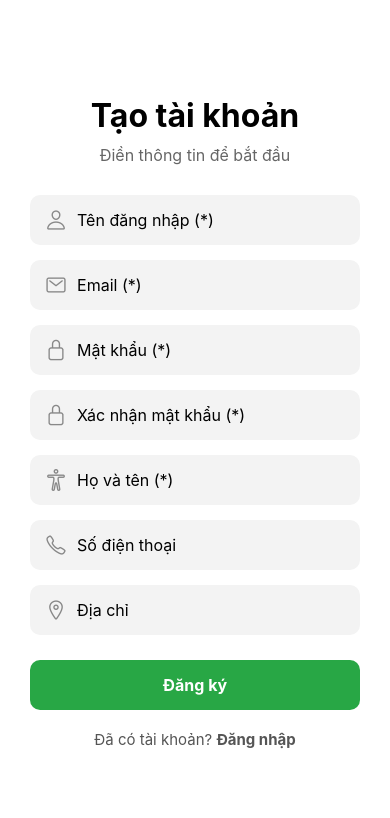
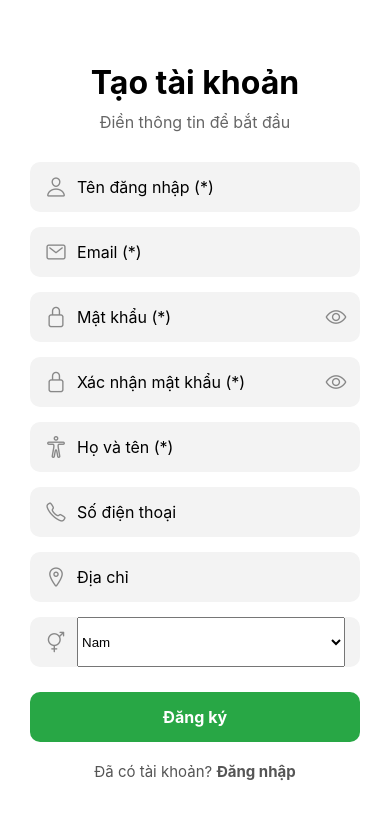
Before and after one commit to khanhdo137/ThuYHuongNo, a React Native app: screen /Register in a window 390 px wide. Shown: the top 818 px of the page. Built offline with nearby package versions, Linux system fonts and the light colour scheme.

Commit message:
Thêm trường nhập liệu cho đ kýký

```diff
--- a/package.json
+++ b/package.json
@@ -12,6 +12,7 @@
   },
   "dependencies": {
     "@expo/vector-icons": "^14.1.0",
+    "@react-native-picker/picker": "^2.11.1",
     "@react-navigation/bottom-tabs": "^7.3.10",
     "@react-navigation/elements": "^2.3.8",
     "@react-navigation/native": "^7.1.6",
--- a/src/screens/RegisterScreen.tsx
+++ b/src/screens/RegisterScreen.tsx
@@ -1,5 +1,6 @@
 import apiClient from '@/api/client';
 import Ionicons from '@expo/vector-icons/Ionicons';
+import { Picker } from '@react-native-picker/picker';
 import { useNavigation } from '@react-navigation/native';
 import React, { useState } from 'react';
 import { ActivityIndicator, Alert, SafeAreaView, ScrollView, StyleSheet, Text, TextInput, TouchableOpacity, View } from 'react-native';
@@ -15,6 +16,9 @@ export default function RegisterScreen() {
     const [phoneNumber, setPhoneNumber] = useState('');
     const [customerName, setCustomerName] = useState('');
     const [address, setAddress] = useState('');
+    const [gender, setGender] = useState(0); // 0: Nam, 1: Nữ
+    const [showPassword, setShowPassword] = useState(false);
+    const [showConfirmPassword, setShowConfirmPassword] = useState(false);
 
     const [loading, setLoading] = useState(false);
 
@@ -42,7 +46,7 @@ export default function RegisterScreen() {
             customerName,
             address,
             role: 0, // 0 = Customer
-            gender: 0, // Mặc định là Nam, có thể thay đổi sau trong profile
+            gender, // Lấy từ state
         };
 
         try {
@@ -57,7 +61,10 @@ export default function RegisterScreen() {
 
         } catch (error) {
             console.error('Registration failed:', error);
-            const errorMessage = error.response?.data?.message || 'Đã xảy ra lỗi trong quá trình đăng ký. Vui lòng thử lại.';
+            let errorMessage = 'Đã xảy ra lỗi trong quá trình đăng ký. Vui lòng thử lại.';
+            if (error && typeof error === 'object' && 'response' in error && error.response && typeof error.response === 'object' && 'data' in error.response && error.response.data && typeof error.response.data === 'object' && 'message' in error.response.data) {
+                errorMessage = (error.response.data as { message?: string }).message || errorMessage;
+            }
             Alert.alert('Đăng ký thất bại', errorMessage);
         } finally {
             setLoading(false);
@@ -86,13 +93,33 @@ export default function RegisterScreen() {
                     {/* Mật khẩu */}
                     <View style={styles.inputContainer}>
                         <Ionicons name="lock-closed-outline" size={22} color="#888" style={styles.inputIcon} />
-                        <TextInput style={styles.input} value={password} onChangeText={setPassword} placeholder="Mật khẩu (*)" secureTextEntry editable={!loading} />
+                        <TextInput
+                            style={styles.input}
+                            value={password}
+                            onChangeText={setPassword}
+                            placeholder="Mật khẩu (*)"
+                            secureTextEntry={!showPassword}
+                            editable={!loading}
+                        />
+                        <TouchableOpacity onPress={() => setShowPassword((prev) => !prev)} disabled={loading}>
+                            <Ionicons name={showPassword ? 'eye-off-outline' : 'eye-outline'} size={22} color="#888" />
+                        </TouchableOpacity>
                     </View>
 
                     {/* Xác nhận mật khẩu */}
                     <View style={styles.inputContainer}>
                         <Ionicons name="lock-closed-outline" size={22} color="#888" style={styles.inputIcon} />
-                        <TextInput style={styles.input} value={confirmPassword} onChangeText={setConfirmPassword} placeholder="Xác nhận mật khẩu (*)" secureTextEntry editable={!loading} />
+                        <TextInput
+                            style={styles.input}
+                            value={confirmPassword}
+                            onChangeText={setConfirmPassword}
+                            placeholder="Xác nhận mật khẩu (*)"
+                            secureTextEntry={!showConfirmPassword}
+                            editable={!loading}
+                        />
+                        <TouchableOpacity onPress={() => setShowConfirmPassword((prev) => !prev)} disabled={loading}>
+                            <Ionicons name={showConfirmPassword ? 'eye-off-outline' : 'eye-outline'} size={22} color="#888" />
+                        </TouchableOpacity>
                     </View>
 
                     {/* Họ và tên */}
@@ -111,6 +138,20 @@ export default function RegisterScreen() {
                      <View style={styles.inputContainer}>
                         <Ionicons name="location-outline" size={22} color="#888" style={styles.inputIcon} />
                         <TextInput style={styles.input} value={address} onChangeText={setAddress} placeholder="Địa chỉ" editable={!loading} />
+                    </View>
+
+                    {/* Giới tính */}
+                    <View style={styles.inputContainer}>
+                        <Ionicons name="male-female-outline" size={22} color="#888" style={styles.inputIcon} />
+                        <Picker
+                            selectedValue={gender}
+                            style={{ flex: 1, height: 50 }}
+                            onValueChange={(itemValue: number) => setGender(itemValue)}
+                            enabled={!loading}
+                        >
+                            <Picker.Item label="Nam" value={0} />
+                            <Picker.Item label="Nữ" value={1} />
+                        </Picker>
                     </View>
 
                     <TouchableOpacity style={styles.registerButton} onPress={handleRegister} disabled={loading}>
```
Also changed, not shown: 1 other file (tests, documents, lock files or other folders).
